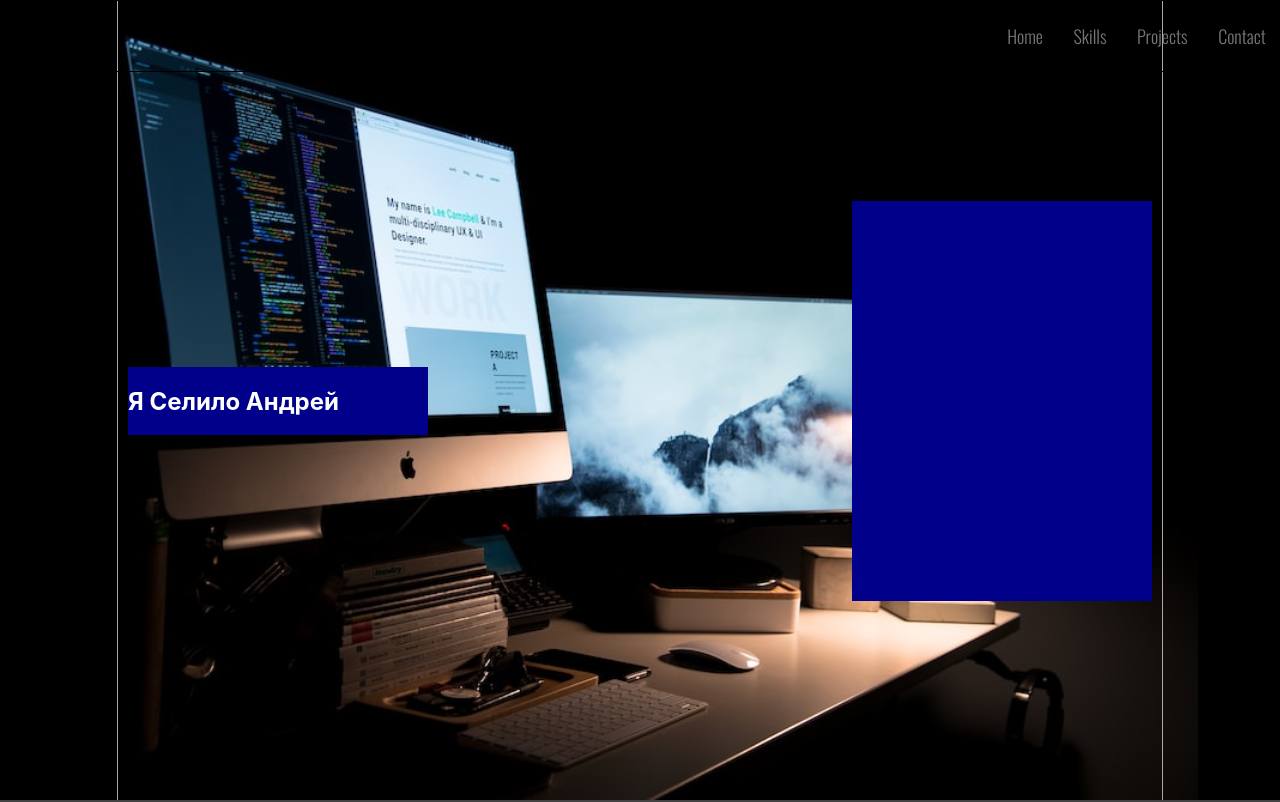
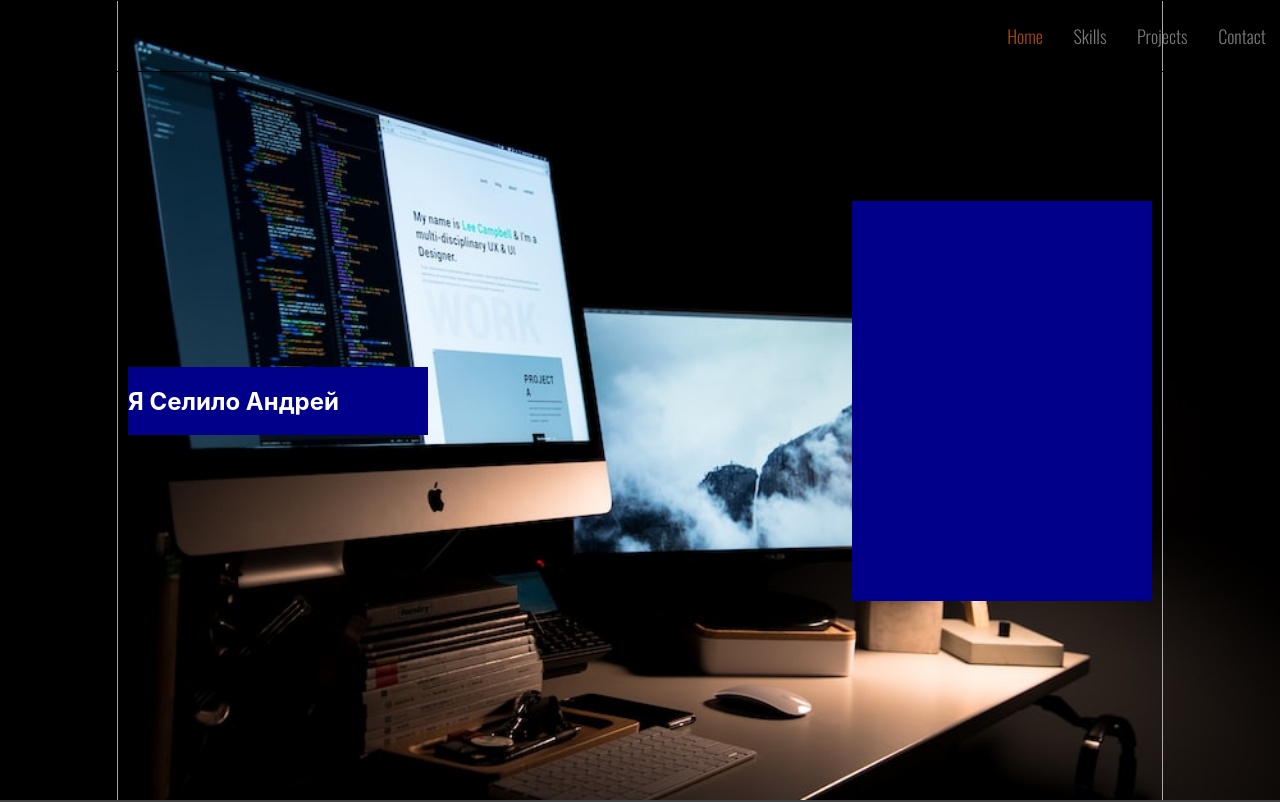
Before and after one commit to sli9/Portfolio, a React (Create React App) app: page / in a window 1280 px wide. Shown: the top 802 px of the page. Built offline with nearby package versions, Linux system fonts and the light colour scheme.

Commit message:
highlight scroll menu

```diff
--- /dev/null
+++ b/src/App.scss
@@ -0,0 +1,3 @@
+html {
+  scroll-behavior: auto;
+}
--- a/src/App.tsx
+++ b/src/App.tsx
@@ -1,5 +1,5 @@
 import React from 'react';
-import './App.css';
+import './App.scss';
 import Header from "./header/Header";
 import Main from "./main/Main";
 import Skills from "./skills/Skills";
--- a/src/contacts/Conacts.module.scss
+++ b/src/contacts/Conacts.module.scss
@@ -4,6 +4,7 @@
 .contactsBlock {
   background: $firstBgColor;
   height: 100vh;
+
   .freelance {
 
     .form {
--- a/src/header/Header.tsx
+++ b/src/header/Header.tsx
@@ -3,6 +3,7 @@ import style from "./Header.module.scss"
 import Nav from "../nav/Nav";
 
 const Header = () => {
+
     return <div className={style.header}>
         <Nav/>
     </div>
--- a/src/main/Main.module.css
+++ b/src/main/Main.module.css
@@ -1,6 +1,7 @@
 .mainBlock {
     height: 100vh;
-    background-size: contain;
+    background-size: cover;
+    background-repeat: no-repeat;
 }
 
 .text {
--- a/src/nav/Nav.module.scss
+++ b/src/nav/Nav.module.scss
@@ -35,6 +35,10 @@
     text-decoration: none;
     opacity: 0.7;
 
+    &.active {
+      color: #ee6817;
+    }
+
     &:hover {
       opacity: 1;
     }
--- a/src/nav/Nav.tsx
+++ b/src/nav/Nav.tsx
@@ -5,7 +5,43 @@ const Nav = () => {
 
     const [stickyStyle, setStickyStyle] = useState<boolean>(false)
 
+    // useEffect(() => {
+    //
+    //     const observer = new IntersectionObserver((entries, observer) => {
+    //
+    //         if (entries[0].target.id !== 'home') {
+    //             setStickyStyle(true)
+    //         } else setStickyStyle(false)
+    //
+    //
+    //         entries.forEach((entry) => {
+    //
+    //             let id = entry.target.getAttribute('id')
+    //
+    //             if (entry.isIntersecting) {
+    //                 document.querySelector(`a[href*=${id}]`)?.classList.add(`${style.active}`)
+    //             } else {
+    //                 document.querySelector(`a[href*=${id}]`)?.classList.remove(`${style.active}`)
+    //             }
+    //
+    //         })
+    //     }, {
+    //         threshold: 0.5,
+    //     })
+    //
+    //     const sections = document.querySelectorAll('section')
+    //     sections.forEach((section) => {
+    //         observer.observe(section)
+    //     })
+    //
+    //     return () => {
+    //         observer.disconnect()
+    //     }
+    // }, [])
+
+
     useEffect(() => {
+
         window.addEventListener('scroll', stickyNav)
 
         return () => {
@@ -13,22 +49,37 @@ const Nav = () => {
         }
     }, [])
 
+
     const stickyNav = () => {
-      if (window !== undefined) {
-          let windowHeight = window.scrollY
-          console.log(window.location.hash)
-          windowHeight >= 500 ? setStickyStyle(true) : setStickyStyle(false)
-      }
+        if (window !== undefined) {
+
+            let windowHeight = window.scrollY
+            const sections = document.querySelectorAll('section')
+
+            sections.forEach(s => {
+                const sectionHeight = s.offsetHeight
+                const sectionTop = s.offsetTop - 90
+                const sectionId = s.getAttribute('id')
+
+                if (windowHeight > sectionTop && windowHeight <= sectionTop + sectionHeight) {
+                    document.querySelector(`a[href*=${sectionId}]`)?.classList.add(`${style.active}`)
+                } else {
+                    document.querySelector(`a[href*=${sectionId}]`)?.classList.remove(`${style.active}`)
+                }
+            })
+
+            windowHeight >= 200 ? setStickyStyle(true) : setStickyStyle(false)
+        }
     }
 
-    return <div className={`${stickyStyle ? `${style.nav} ${style.scrolled}` : style.nav}`} >
+    return <nav className={`${stickyStyle ? `${style.nav} ${style.scrolled}` : style.nav}`}>
         <ul className={style.navList}>
-            <li><a href='#home'>Home</a></li>
+            <li><a href='#home' className={style.active}>Home</a></li>
             <li><a href='#skills'>Skills</a></li>
             <li><a href='#projects'>Projects</a></li>
             <li><a href='#contact'>Contact</a></li>
         </ul>
-    </div>
+    </nav>
 }
 
 export default Nav;
```
Also changed, not shown: src/App.css (deleted).
